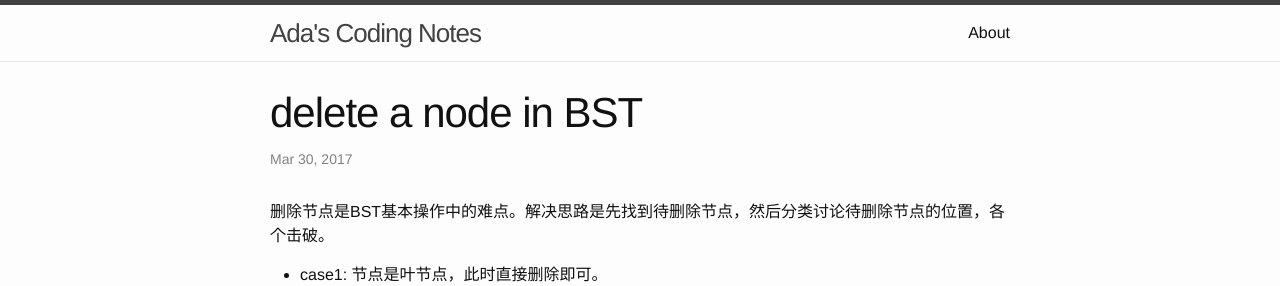
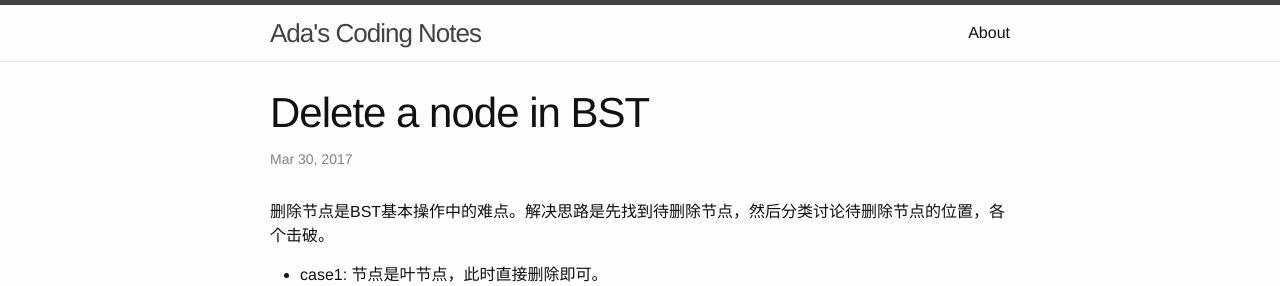
Before and after one commit to likesky3/likesky3.github.com, a Jekyll site: the page built from _posts/2017-03-30-delete-a-node-in-BST.markdown, in a window 1280 px wide. Shown: the top 286 px of the page. Built offline with Jekyll 4.4.1, drawn with Linux system fonts in a browser that asks for light colours.

Commit message:
blog 2, git usage notes

```diff
--- a/_posts/2017-03-30-delete-a-node-in-BST.markdown
+++ b/_posts/2017-03-30-delete-a-node-in-BST.markdown
@@ -1,6 +1,6 @@
 ---
 layout: post
-title:  "delete a node in BST"
+title:  "Delete a node in BST"
 date:   2017-03-30
 categories: Tree
 ---
```
Also changed, not shown: 1 other file.
